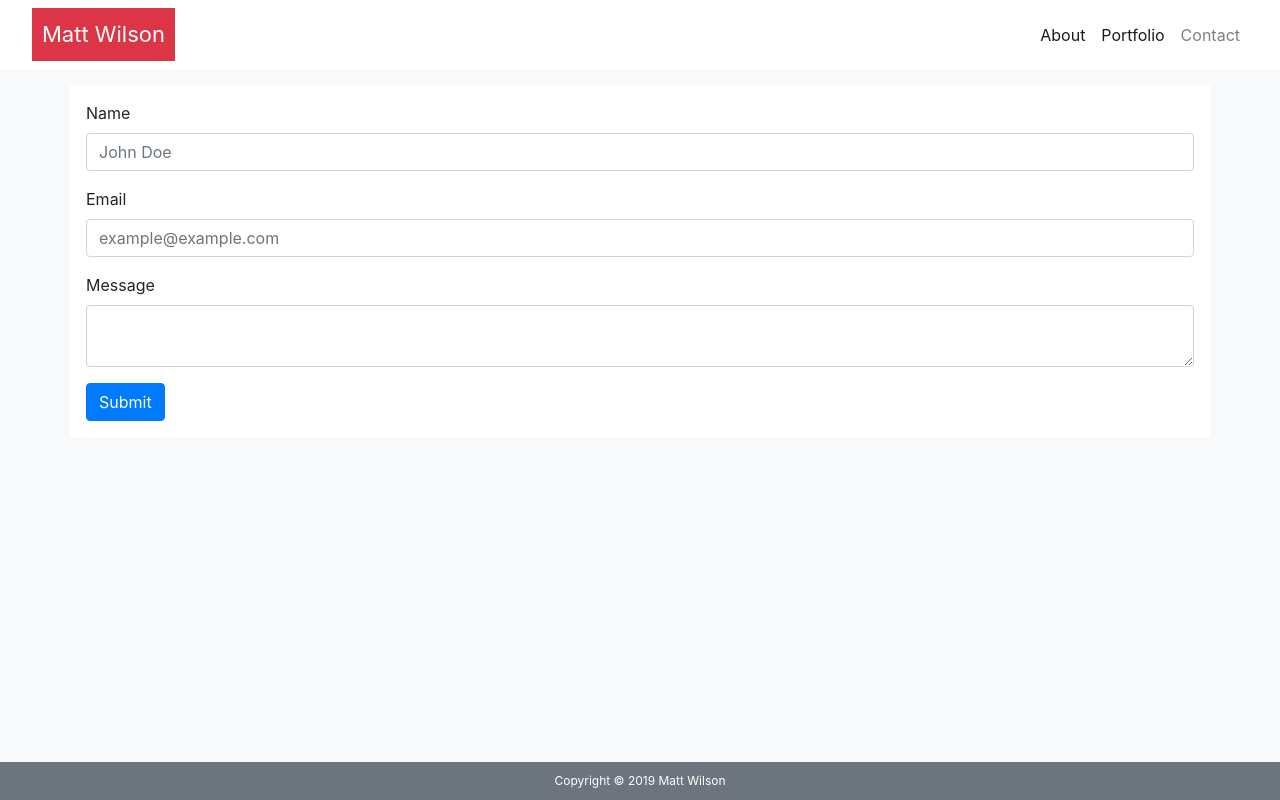
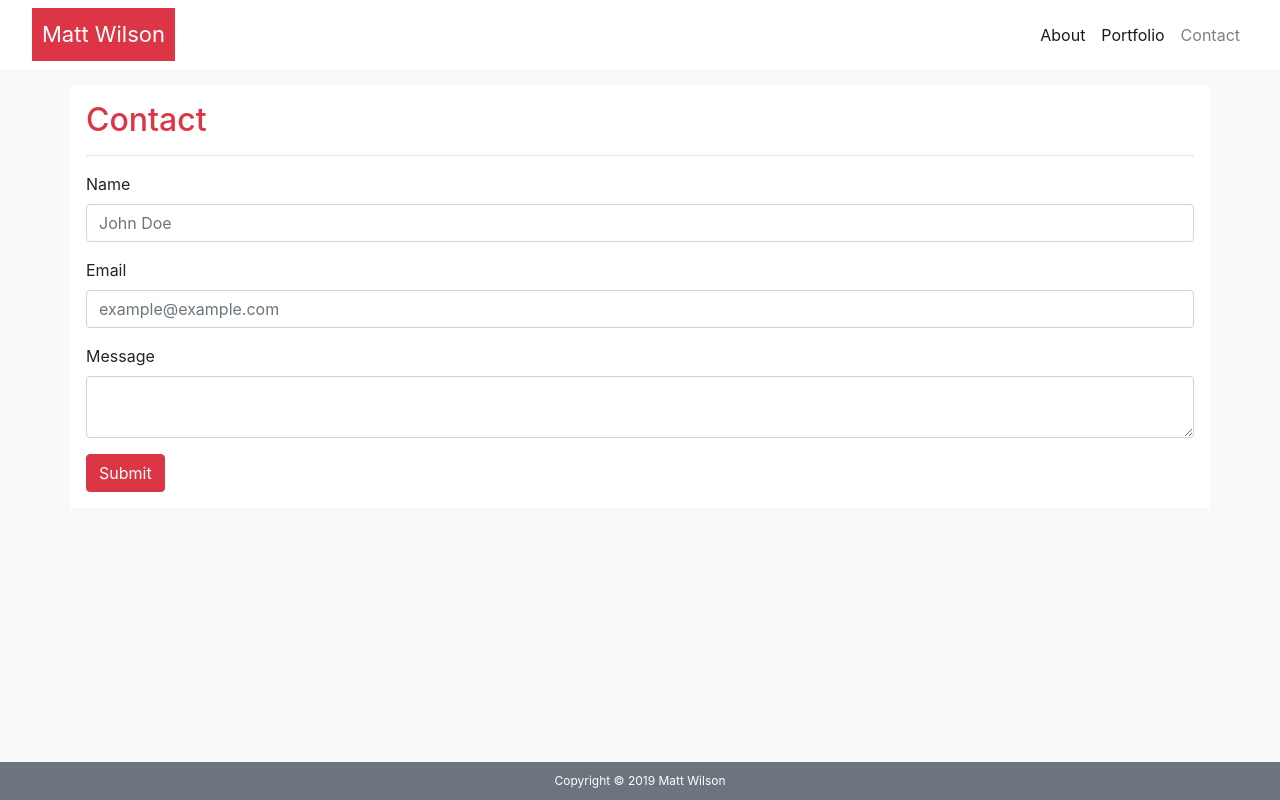
Before and after one commit to matt-wilson78/Bootstrap-Portfolio, a plain HTML site: page contact.html in a window 1280 px wide. Drawn offline with nearby package versions, Linux system fonts and the light colour scheme.

Commit message:
always miss little things

```diff
--- a/contact.html
+++ b/contact.html
@@ -31,6 +31,15 @@
 
     <div class="container bg-white mt-3 p-3">
 
+            <div class="row">
+
+                    <div class="col-12 text-danger">
+                        <h2>Contact</h2><hr>
+
+                    </div>
+
+            </div>
+
             <form>
                     <div class="form-group">
                       <label for="inputName">Name</label>
@@ -45,7 +54,7 @@
                         <textarea type="textarea" class="form-control" id="inputMessage"></textarea>
 
                     </div>
-                    <button type="submit" class="btn btn-primary">Submit</button>
+                    <button type="submit" class="btn btn-danger">Submit</button>
                   </form>
 
 
```
